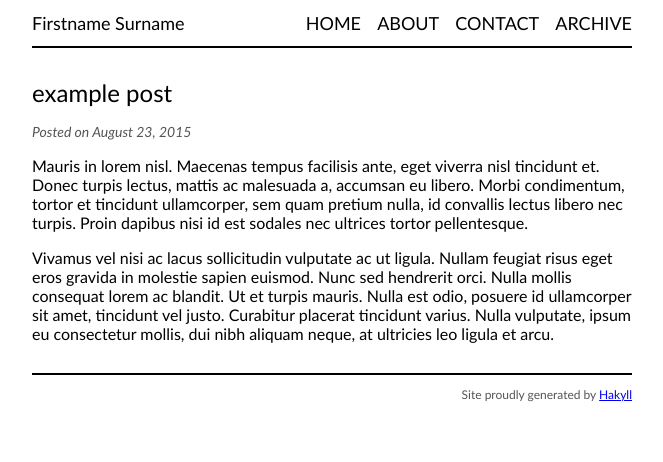
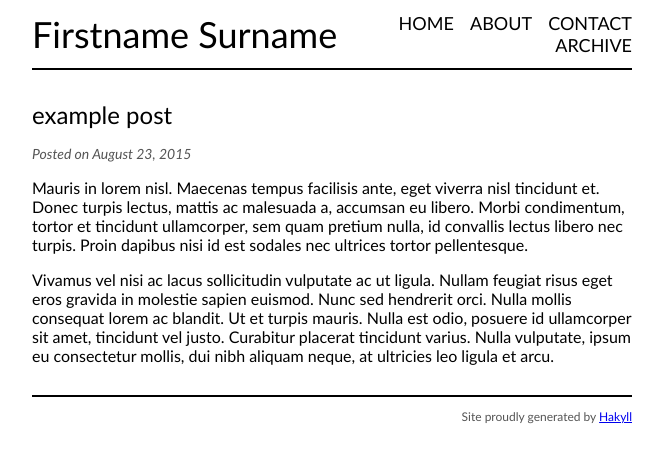
Before and after one commit to thistlesticks/thistlesticks.github.io, a plain HTML site: page docs/posts/2015-08-23-example.html in a window 1280 px wide. Shown: the whole page, without its empty margins (308-971 px from the left). Drawn offline with Linux system fonts and the light colour scheme.

Commit message:
Increase logo size

```diff
--- a/css/default.css
+++ b/css/default.css
@@ -15,7 +15,7 @@ div#header {
 div#logo a {
     color: black;
     float: left;
-    font-size: 18px;
+    font-size: 36px;
     font-weight: normal;
     text-decoration: none;
 }
--- a/docs/css/default.css
+++ b/docs/css/default.css
@@ -1 +1 @@
-body{color:black;font-size:16px;font-family:"Gill Sans",sans-serif;margin:0px auto 0px auto;width:600px}div#header{border-bottom:2px solid black;margin-bottom:30px;padding:12px 0px 12px 0px}div#logo a{color:black;float:left;font-size:18px;font-weight:normal;text-decoration:none}div#header #navigation{text-align:right}div#header #navigation a{color:black;font-size:18px;font-weight:normal;margin-left:12px;text-decoration:none;text-transform:uppercase}div#footer{border-top:solid 2px black;color:#555;font-size:12px;margin-top:30px;padding:12px 0px 12px 0px;text-align:right}h1{font-size:24px;font-weight:normal}h2{font-size:20px;font-weight:normal}div.info{color:#555;font-size:14px;font-style:italic}
+body{color:black;font-size:16px;font-family:"Gill Sans",sans-serif;margin:0px auto 0px auto;width:600px}div#header{border-bottom:2px solid black;margin-bottom:30px;padding:12px 0px 12px 0px}div#logo a{color:black;float:left;font-size:36px;font-weight:normal;text-decoration:none}div#header #navigation{text-align:right}div#header #navigation a{color:black;font-size:18px;font-weight:normal;margin-left:12px;text-decoration:none;text-transform:uppercase}div#footer{border-top:solid 2px black;color:#555;font-size:12px;margin-top:30px;padding:12px 0px 12px 0px;text-align:right}h1{font-size:24px;font-weight:normal}h2{font-size:20px;font-weight:normal}div.info{color:#555;font-size:14px;font-style:italic}
```
